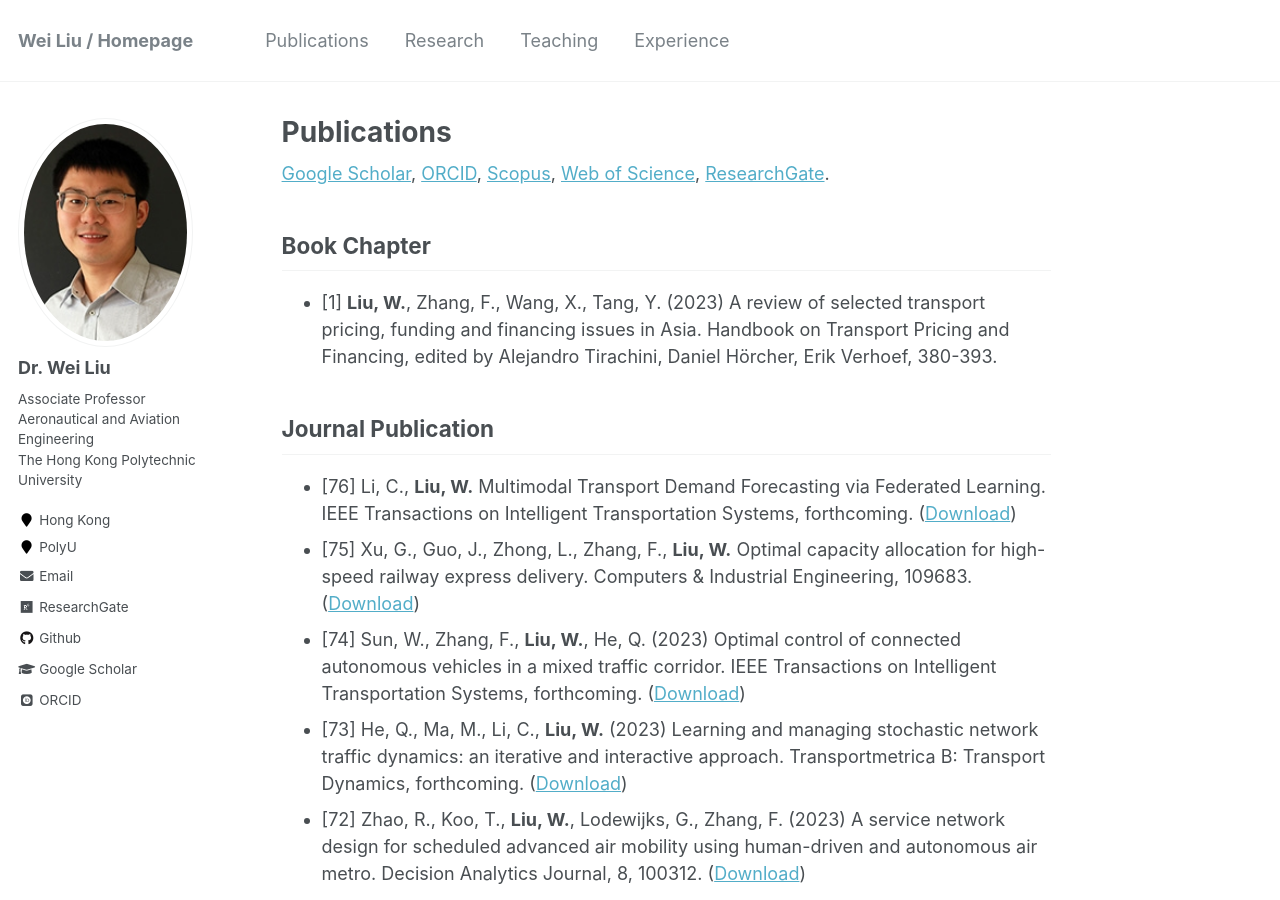
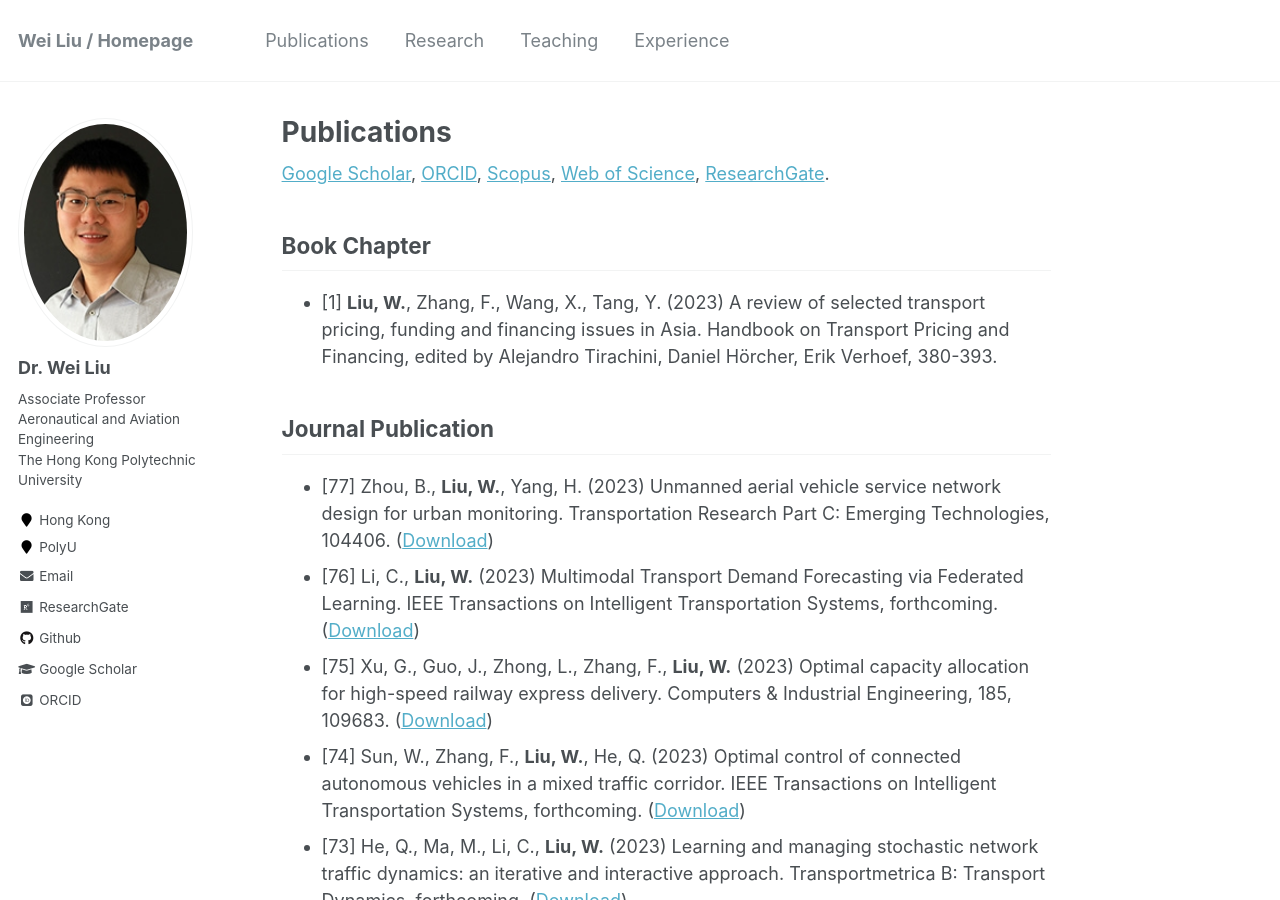
Before and after one commit to weiliu2016/weiliu2016.github.io, a Jekyll site: the page built from _pages/publications.md, in a window 1280 px wide and 900 px high. Built offline with Jekyll 4.4.1, drawn with Linux system fonts in a browser that asks for light colours; some web fonts are replaced.

Commit message:
Update publications.md

```diff
--- a/_pages/publications.md
+++ b/_pages/publications.md
@@ -22,8 +22,9 @@ Book Chapter
 
 Journal Publication
 ----------
-* [76] Li, C., **Liu, W.** Multimodal Transport Demand Forecasting via Federated Learning. IEEE Transactions on Intelligent Transportation Systems, forthcoming. ([Download](http://dx.doi.org/10.1109/TITS.2023.3325936))
-* [75] Xu, G., Guo, J., Zhong, L., Zhang, F., **Liu, W.** Optimal capacity allocation for high-speed railway express delivery. Computers & Industrial Engineering, 109683. ([Download](https://doi.org/10.1016/j.cie.2023.109683))
+* [77] Zhou, B., **Liu, W.**, Yang, H. (2023) Unmanned aerial vehicle service network design for urban monitoring. Transportation Research Part C: Emerging Technologies, 104406. ([Download](https://doi.org/10.1016/j.trc.2023.104406))
+* [76] Li, C., **Liu, W.** (2023) Multimodal Transport Demand Forecasting via Federated Learning. IEEE Transactions on Intelligent Transportation Systems, forthcoming. ([Download](http://dx.doi.org/10.1109/TITS.2023.3325936))
+* [75] Xu, G., Guo, J., Zhong, L., Zhang, F., **Liu, W.** (2023) Optimal capacity allocation for high-speed railway express delivery. Computers & Industrial Engineering, 185, 109683. ([Download](https://doi.org/10.1016/j.cie.2023.109683))
 * [74] Sun, W., Zhang, F., **Liu, W.**, He, Q. (2023) Optimal control of connected autonomous vehicles in a mixed traffic corridor. IEEE Transactions on Intelligent Transportation Systems, forthcoming. ([Download](http://dx.doi.org/10.1109/TITS.2023.3324926))
 * [73] He, Q., Ma, M., Li, C., **Liu, W.** (2023) Learning and managing stochastic network traffic dynamics: an iterative and interactive approach. Transportmetrica B: Transport Dynamics, forthcoming. ([Download](https://doi.org/10.1080/21680566.2023.xxxxxxx))
 * [72] Zhao, R., Koo, T., **Liu, W.**, Lodewijks, G., Zhang, F. (2023) A service network design for scheduled advanced air mobility using human-driven and autonomous air metro. Decision Analytics Journal, 8, 100312. ([Download](https://doi.org/10.1016/j.dajour.2023.100312))
```
